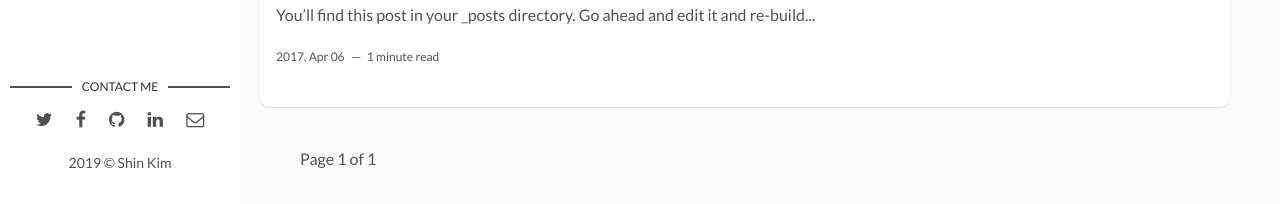
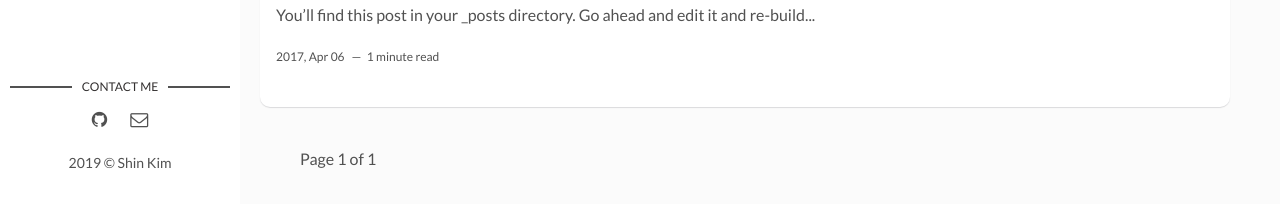
Before and after one commit to shinaaaa/shinaaaa.github.io, a Jekyll site: the page built from index.html, in a window 1280 px wide and 1296 px high. Shown: the part 1089-1293 px from the top of the window. Built offline with Jekyll 4.4.1, drawn with Linux system fonts in a browser that asks for light colours; the list of posts is cut into pages by our own code.

Commit message:
sns delete

```diff
--- a/_layouts/main.html
+++ b/_layouts/main.html
@@ -6,48 +6,56 @@ layout: default
   <header>
     <div class="about">
       <div class="cover-author-image">
-        <a href="{{site.baseurl}}/"><img src="{{site.baseurl}}/assets/img/{% if site.author-img %}{{site.author-img}}{% endif %}" alt="{{site.author}}"></a>
+        <a href="{{site.baseurl}}/"
+          ><img
+            src="{{site.baseurl}}/assets/img/{% if site.author-img %}{{site.author-img}}{% endif %}"
+            alt="{{site.author}}"
+        /></a>
       </div>
       <div class="author-name">{{site.author}}</div>
       <p>{{site.about-author}}</p>
     </div>
-  </header> <!-- End Header -->
+  </header>
+  <!-- End Header -->
   <footer>
     <section class="contact">
       <h3 class="contact-title">Contact me</h3>
       <ul>
-        {% if site.social-twitter %}
-          <li><a href="https://twitter.com/{{ site.social-twitter }}" target="_blank"><i class="fa fa-twitter" aria-hidden="true"></i></a></li>
+        {% if site.social-github %}
+        <li class="github">
+          <a href="http://github.com/{{site.social-github}}" target="_blank"
+            ><i class="fa fa-github"></i
+          ></a>
+        </li>
         {% else %}
-          <li><a href="https://twitter.com/artemsheludko_" target="_blank"><i class="fa fa-twitter" aria-hidden="true"></i></a></li>
-        {% endif %}
-        {% if site.social-facebook %}
-          <li><a href="https://facebook.com/{{ site.social-facebook }}" target="_blank"><i class="fa fa-facebook" aria-hidden="true"></i></a></li>
+        <li class="github">
+          <a href="http://github.com/" target="_blank"
+            ><i class="fa fa-github" aria-hidden="true"></i
+          ></a>
+        </li>
+        {% endif %} {% if site.social-email %}
+        <li class="email">
+          <a href="mailto:{{site.social-email}}"
+            ><i class="fa fa-envelope-o"></i
+          ></a>
+        </li>
         {% else %}
-          <li><a href="https://facebook.com/" target="_blank"><i class="fa fa-facebook" aria-hidden="true"></i></a></li>
-        {% endif %}
-        {% if site.social-github %}
-          <li class="github"><a href="http://github.com/{{site.social-github}}" target="_blank"><i class="fa fa-github"></i></a></li>
-        {% else %}
-          <li class="github"><a href="http://github.com/" target="_blank"><i class="fa fa-github" aria-hidden="true"></i></a></li>
-        {% endif %}
-        {% if site.social-linkedin %}
-          <li class="linkedin"><a href="https://in.linkedin.com/in/{{site.social-linkedin}}" target="_blank"><i class="fa fa-linkedin"></i></a></li>
-        {% else %}
-          <li class="linkedin"><a href="https://in.linkedin.com/" target="_blank"><i class="fa fa-linkedin" aria-hidden="true"></i></a></li>
-        {% endif %}
-        {% if site.social-email %}
-          <li class="email"><a href="mailto:{{site.social-email}}"><i class="fa fa-envelope-o"></i></a></li>
-        {% else %}
-          <li class="email"><a href="mailto:example.david@blog.com"><i class="fa fa-envelope-o" aria-hidden="true"></i></a></li>
+        <li class="email">
+          <a href="mailto:example.david@blog.com"
+            ><i class="fa fa-envelope-o" aria-hidden="true"></i
+          ></a>
+        </li>
         {% endif %}
       </ul>
-    </section> <!-- End Section Contact -->
+    </section>
+    <!-- End Section Contact -->
     <div class="copyright">
       <p>{{site.time | date: '%Y'}} &copy; {{site.author}}</p>
     </div>
-  </footer> <!-- End Footer -->
-</aside> <!-- End Sidebar -->
+  </footer>
+  <!-- End Footer -->
+</aside>
+<!-- End Sidebar -->
 <div class="content-box clearfix">
   {{ content }}
 </div>
```
Also changed, not shown: 2017-09-12-10-tips-to-improve-your-workflow.markdown (added, +28 -0 lines), 3 other files.
